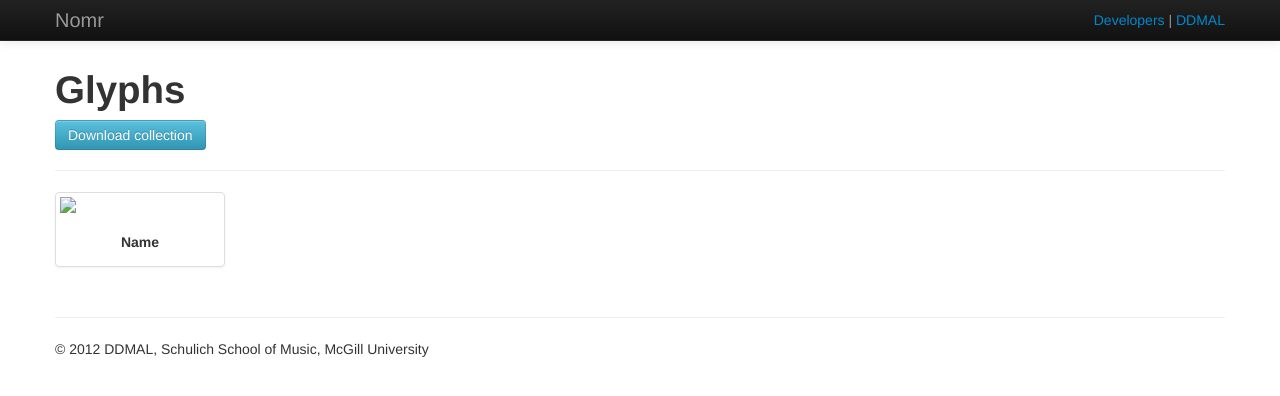
After one commit to DDMAL/Nomr, a Django app: template nomr/templates/glyphs.html in a window 1280 px wide. The commit adds this page. Shown: the top 396 px of the page. Run offline with Django 3.2, Linux system fonts and the light colour scheme; the template is opened without the code that fills it: most values are stand-ins (such as "Sample title", 1, 10 or a date in 2020); some libraries are stand-ins or nearby versions.

Commit message:
Generate glyphs page
Automatically generates glyphs based on the solr book query and displays
the glyphs in the web browser. Still prototyping the layout.

```diff
--- a/nomr/search.py
+++ b/nomr/search.py
@@ -8,7 +8,7 @@ from nomr.models import Book, Printer, PrintingTechnology, Genre
 from nomr.resources.solrpaginate import SolrPaginator, SolrPage
 
 def search(request):
-    if 'q' not in request.GET:
+    if 'q' not in request.GET and 'fq' not in request.GET:
         return _show_search(request)
     else:
         return _show_results(request)
@@ -31,7 +31,7 @@ def _show_search(request):
 def _show_results(request):
     sanitized_q = u""
 
-    q = request.GET['q']
+    q = request.GET.get('q')
     if not q:
         sanitized_q = "*:*"
     else:
@@ -40,7 +40,6 @@ def _show_results(request):
 
     # get facet queries
     fq = request.GET.getlist('fq')
-
 
     start_date = request.GET.get('startdate')
     end_date = request.GET.get('enddate')
--- a/nomr/settings.py
+++ b/nomr/settings.py
@@ -133,6 +133,7 @@ INSTALLED_APPS = (
     'django.contrib.staticfiles',
     'nomr',
     'rest_framework',
+    'imagekit',
     'bootstrap-pagination',
     'django.contrib.admin',
     # Uncomment the next line to enable admin documentation:
--- a/nomr/static/css/style.css
+++ b/nomr/static/css/style.css
@@ -39,9 +39,13 @@ ul.two-columns{
 }
 
 ul.column-checklist{
-    list-style-type: none
+    list-style-type: none;
 }
 
 ul.column-checklist li input {
-    margin-right: 5px
+    margin-right: 5px;
 }
+
+h5.glyph-name {
+    text-align: center;
+}
--- /dev/null
+++ b/nomr/templates/glyphs.html
@@ -0,0 +1,27 @@
+{% extends "base.html" %}
+
+{% block title %} Glyphs {% endblock %}
+
+{% block content %}
+
+<!-- Main hero unit for a primary marketing message or call to action -->
+<div class="row-fluid">
+    <div class="span12">
+        <h1>Glyphs</h1>
+        <button class="btn btn-info">Download collection</button>
+        <hr />
+
+        <ul class="thumbnails">
+        {% for glyph_url in glyphs %}
+            <li class="span2">
+                <div class="thumbnail">
+                    <img style="height:25px;" src="{{ glyph_url }}">
+                    <h5 class="glyph-name">Name</h5>
+                </div>
+            </li>
+        {% endfor %}
+        </ul>
+    </div>
+</div>
+
+{% endblock %}
--- a/nomr/urls.py
+++ b/nomr/urls.py
@@ -25,3 +25,7 @@ urlpatterns = patterns('',
 urlpatterns += patterns('nomr.search',
     url(r'^search/$', 'search', name="search")
 )
+
+urlpatterns += patterns('nomr.glyphs',
+    url(r'^glyphs/$', 'glyphs', name='glyphs')
+)
```
Also changed, not shown: nomr/glyphs.py (added, +63 -0 lines), nomr/templates/book.html (+0 -8 lines), nomr/templates/error.html (added, +15 -0 lines), nomr/templates/results.html (+8 -0 lines), README.md.
